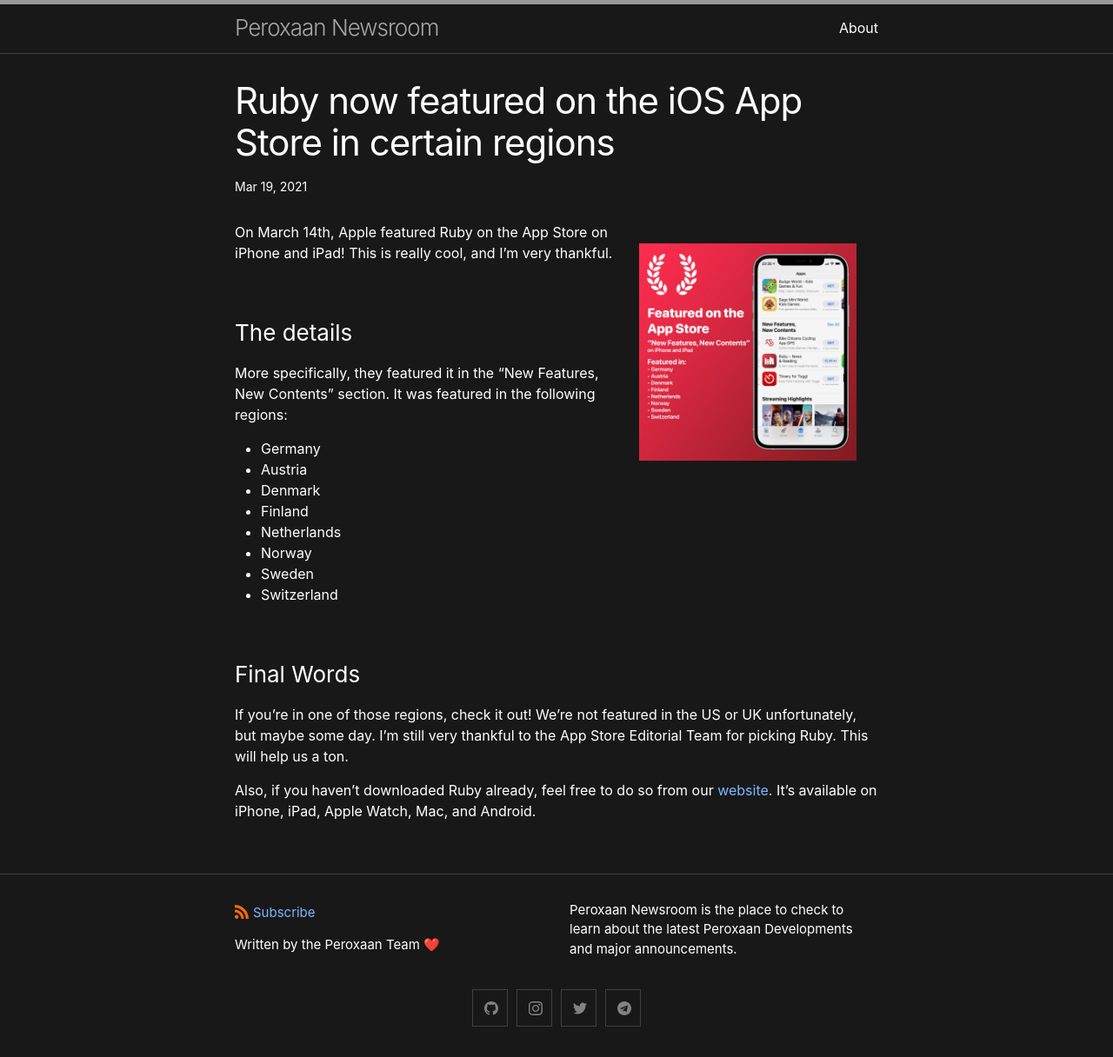
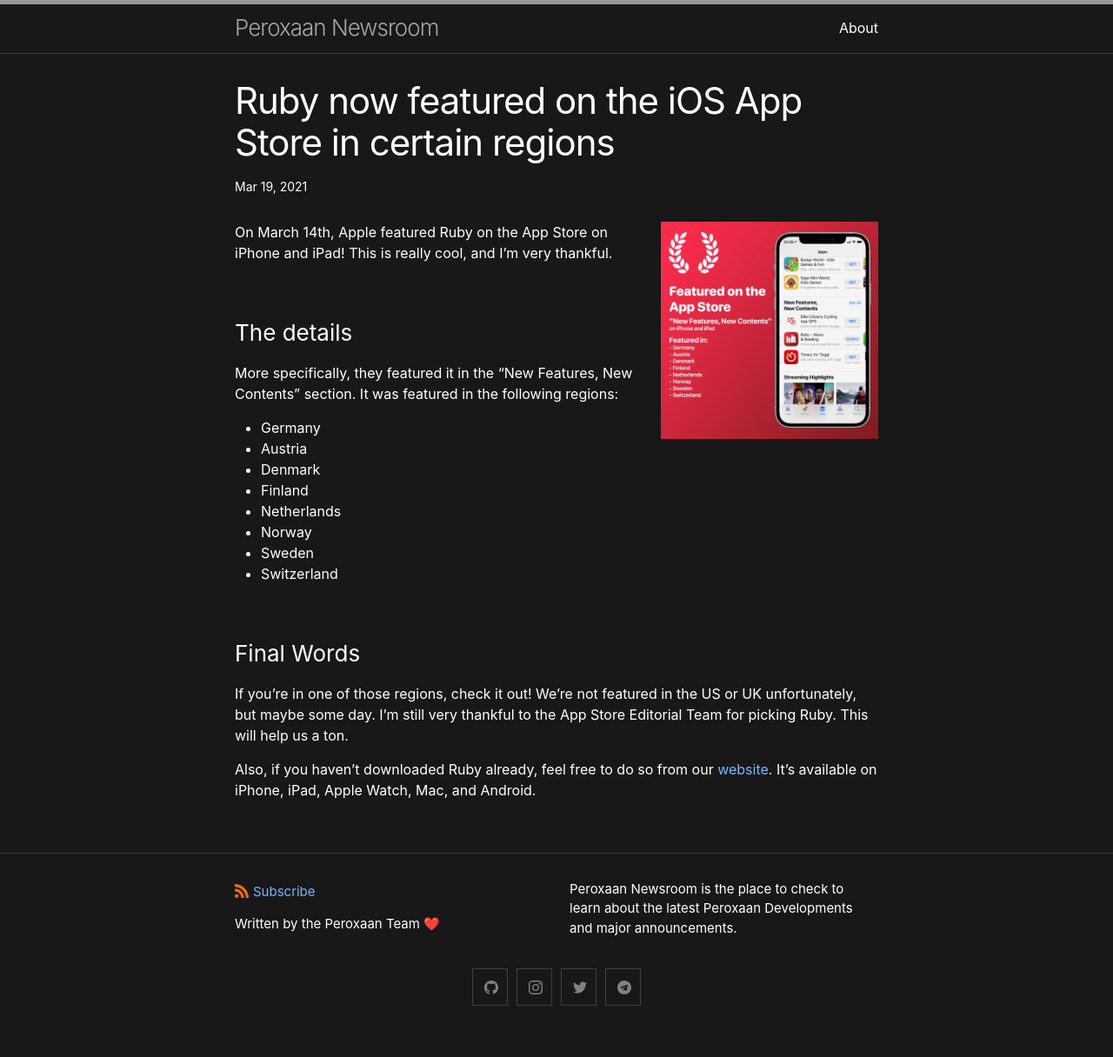
Before and after one commit to Peroxaan/peroxaan-newsroom, a Jekyll site: the page built from _posts/2021-03-18-ruby-featured-on-ios-app-store.markdown, in a window 1280 px wide. Shown: the whole page at 87% size. Built offline with Jekyll 4.4.1, drawn with Linux system fonts in a browser that asks for light colours; after the commit the page ends 1192 px from its top, so only the background shows below that.

Commit message:
Update 2021-03-18-ruby-featured-on-ios-app-store.markdown

```diff
--- a/_posts/2021-03-18-ruby-featured-on-ios-app-store.markdown
+++ b/_posts/2021-03-18-ruby-featured-on-ios-app-store.markdown
@@ -5,7 +5,7 @@
 categories: announcement
 ---
 
-<img align="right" width="250" height="250" style="padding: 25px" src="/assets/images/RubyFeatured.png">
+<img align="right" width="250" height="250" style="padding-left: 25px; padding-bottom: 25px;" src="/assets/images/RubyFeatured.png">
 
 On March 14th, Apple featured Ruby on the App Store on iPhone and iPad! This is really cool, and I'm very thankful.
 
```
